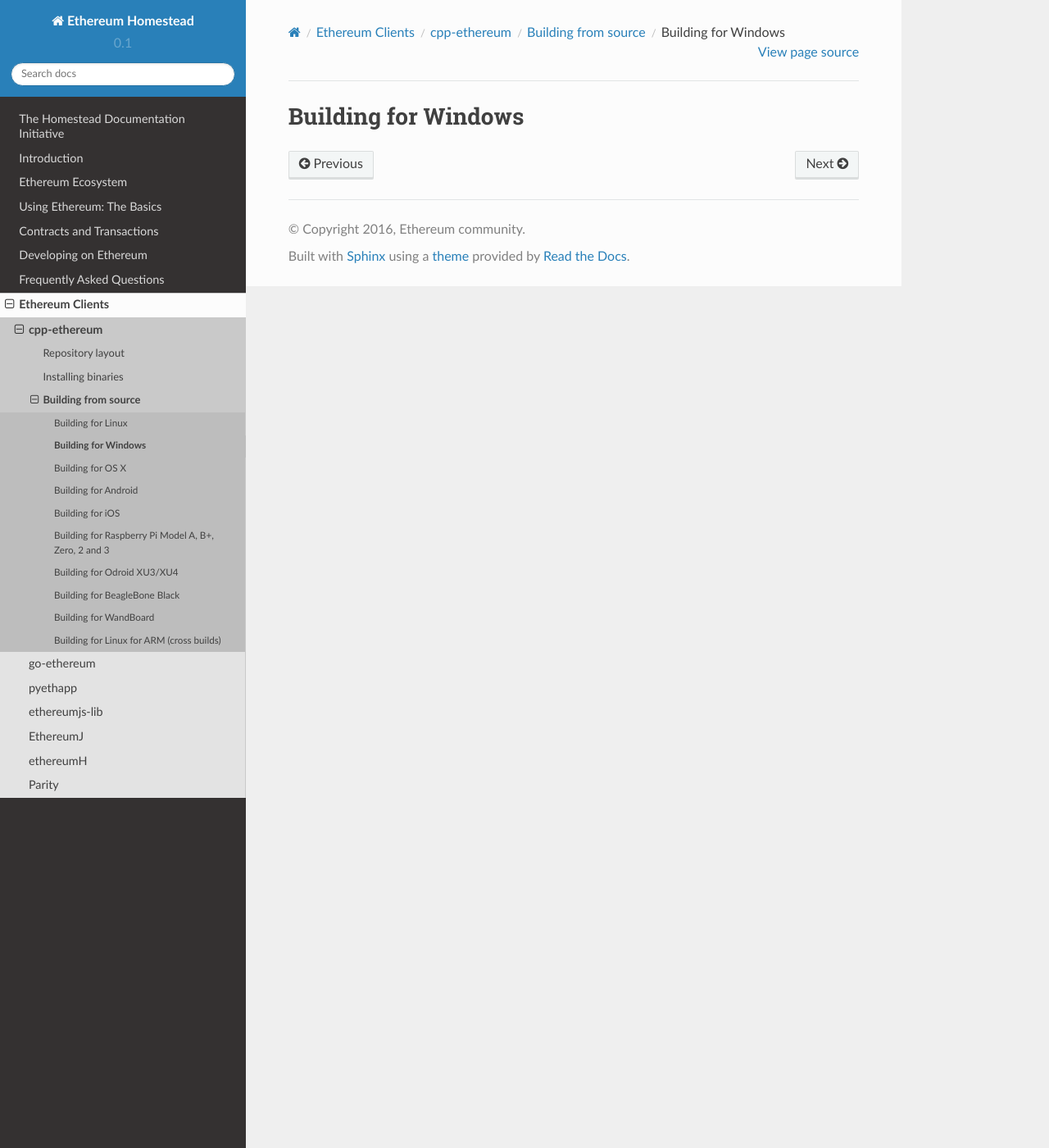
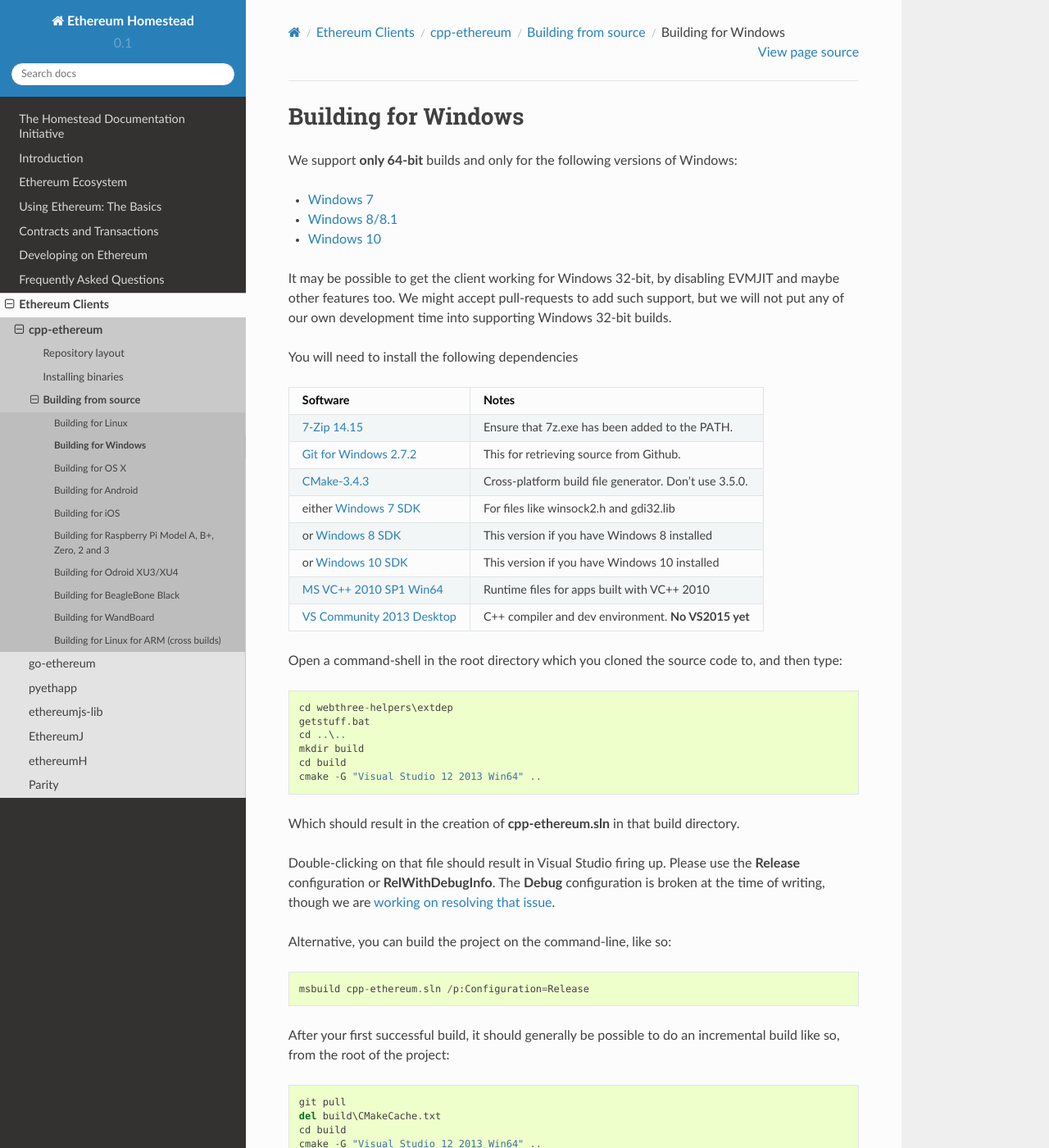
Before and after one commit to ethereum/homestead-guide, a Sphinx documentation site: the page built from source/ethereum-clients/cpp-ethereum/building-from-source/windows.rst, in a window 1280 px wide and 1400 px high. Shown: the whole window at 82% size. Built offline with Sphinx 7.4.7 and the Read the Docs theme 2.0.0, drawn with Linux system fonts in a browser that asks for light colours; pages that are not in the unit, such as notebooks, are missing from menus; some of the changed text lies outside the part shown.

Commit message:
Added "building for Windows" content for cpp-ethereum.

```diff
--- a/source/ethereum-clients/cpp-ethereum/building-from-source/windows.rst
+++ b/source/ethereum-clients/cpp-ethereum/building-from-source/windows.rst
@@ -1,3 +1,76 @@
 
 Building for Windows
 --------------------------------------------------------------------------------
+
+We support **only 64-bit** builds and only for the following versions of Windows:
+
+- `Windows 7 <https://en.wikipedia.org/wiki/Windows_7>`_
+- `Windows 8/8.1 <https://en.wikipedia.org/wiki/Windows_8>`_
+- `Windows 10 <https://en.wikipedia.org/wiki/Windows_10>`_
+
+It may be possible to get the client working for Windows 32-bit, by
+disabling EVMJIT and maybe other features too.  We might accept
+pull-requests to add such support, but we will not put any of our
+own development time into supporting Windows 32-bit builds.
+
+You will need to install the following dependencies
+
++------------------------------+-------------------------------------------------------+
+| Software                     | Notes                                                 |
++==============================+=======================================================+
+| `7-Zip 14.15`_               | Ensure that 7z.exe has been added to the PATH.        |
++------------------------------+-------------------------------------------------------+
+| `Git for Windows 2.7.2`_     | This for retrieving source from Github.               |
++------------------------------+-------------------------------------------------------+
+| `CMake-3.4.3`_               | Cross-platform build file generator. Don't use 3.5.0. |
++------------------------------+-------------------------------------------------------+
+| either `Windows 7 SDK`_      | For files like winsock2.h and gdi32.lib               |
++------------------------------+-------------------------------------------------------+
+| or `Windows 8 SDK`_          | This version if you have Windows 8 installed          |
++------------------------------+-------------------------------------------------------+
+| or `Windows 10 SDK`_         | This version if you have Windows 10 installed         |
++------------------------------+-------------------------------------------------------+
+| `MS VC++ 2010 SP1 Win64`_    | Runtime files for apps built with VC++ 2010           |
++------------------------------+-------------------------------------------------------+
+| `VS Community 2013 Desktop`_ | C++ compiler and dev environment. **No VS2015 yet**   |
++------------------------------+-------------------------------------------------------+
+
+.. _7-Zip 14.15: http://www.7-zip.org/a/7z1514-x64.exe
+.. _Git for Windows 2.7.2: https://github.com/git-for-windows/git/releases/download/v2.7.2.windows.1/Git-2.7.2-64-bit.exe
+.. _CMake-3.4.3: https://cmake.org/files/v3.4/cmake-3.4.3-win32-x86.exe
+.. _Windows 7 SDK: https://www.microsoft.com/en-us/download/details.aspx?id=8279
+.. _Windows 8 SDK: https://dev.windows.com/en-us/downloads/windows-8-1-sdk
+.. _Windows 10 SDK: https://dev.windows.com/en-us/downloads/windows-10-sdk
+.. _MS VC++ 2010 SP1 Win64: https://www.microsoft.com/en-us/download/details.aspx?id=26999
+.. _VS Community 2013 Desktop: http://go.microsoft.com/fwlink/?LinkId=517284
+
+Open a command-shell in the root directory which you cloned the source code to, and
+then type: ::
+
+    cd webthree-helpers\extdep
+    getstuff.bat
+    cd ..\..
+    mkdir build
+    cd build
+    cmake -G "Visual Studio 12 2013 Win64" ..
+
+Which should result in the creation of **cpp-ethereum.sln** in that build directory.
+
+Double-clicking on that file should result in Visual Studio firing up.  Please use
+the **Release** configuration or **RelWithDebugInfo**.   The **Debug** configuration
+is broken at the time of writing, though we are
+`working on resolving that issue <https://github.com/ethereum/webthree-umbrella/issues/123>`_.
+
+Alternative, you can build the project on the command-line, like so: ::
+
+    msbuild cpp-ethereum.sln /p:Configuration=Release
+
+After your first successful build, it should generally be possible to do an
+incremental build like so, from the root of the project: ::
+
+    git pull
+    del build\CMakeCache.txt
+    cd build
+    cmake -G "Visual Studio 12 2013 Win64" ..
+
+And then build on command-line or in Visual Studio as before.
```
